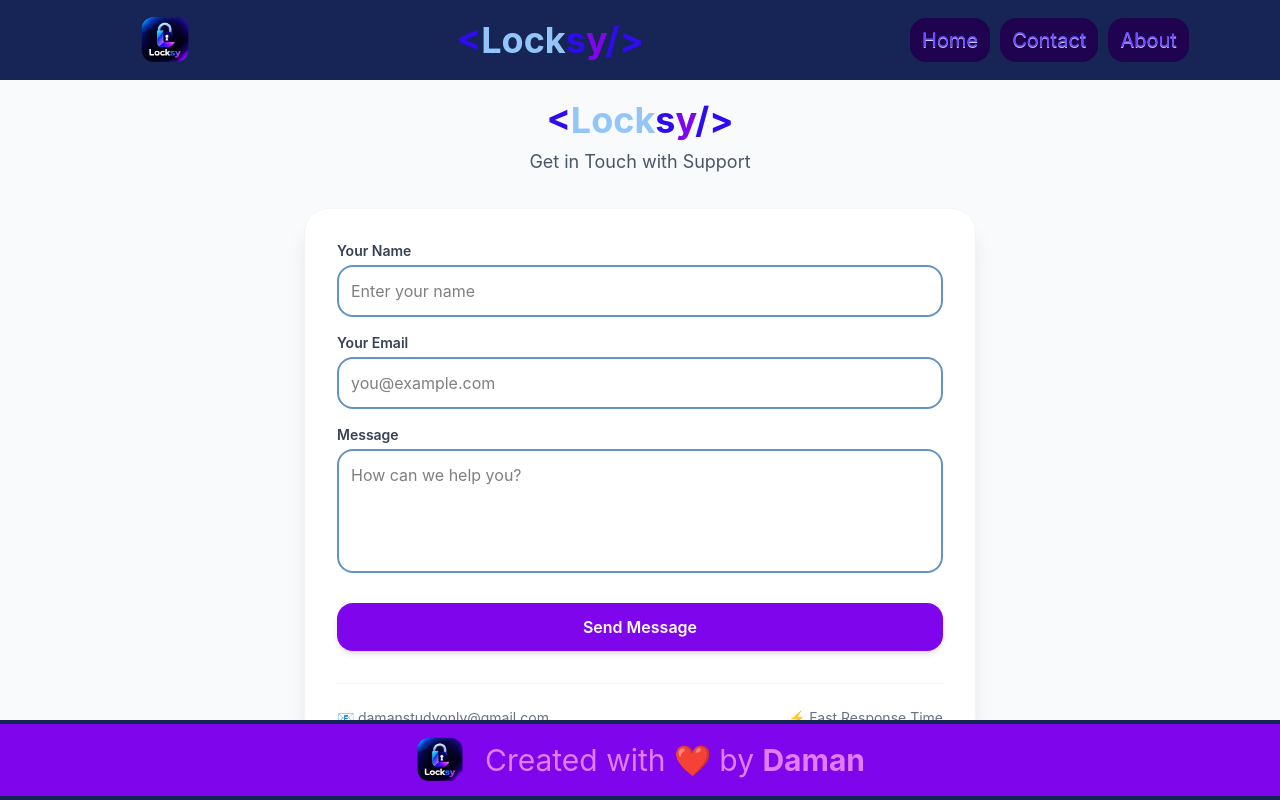
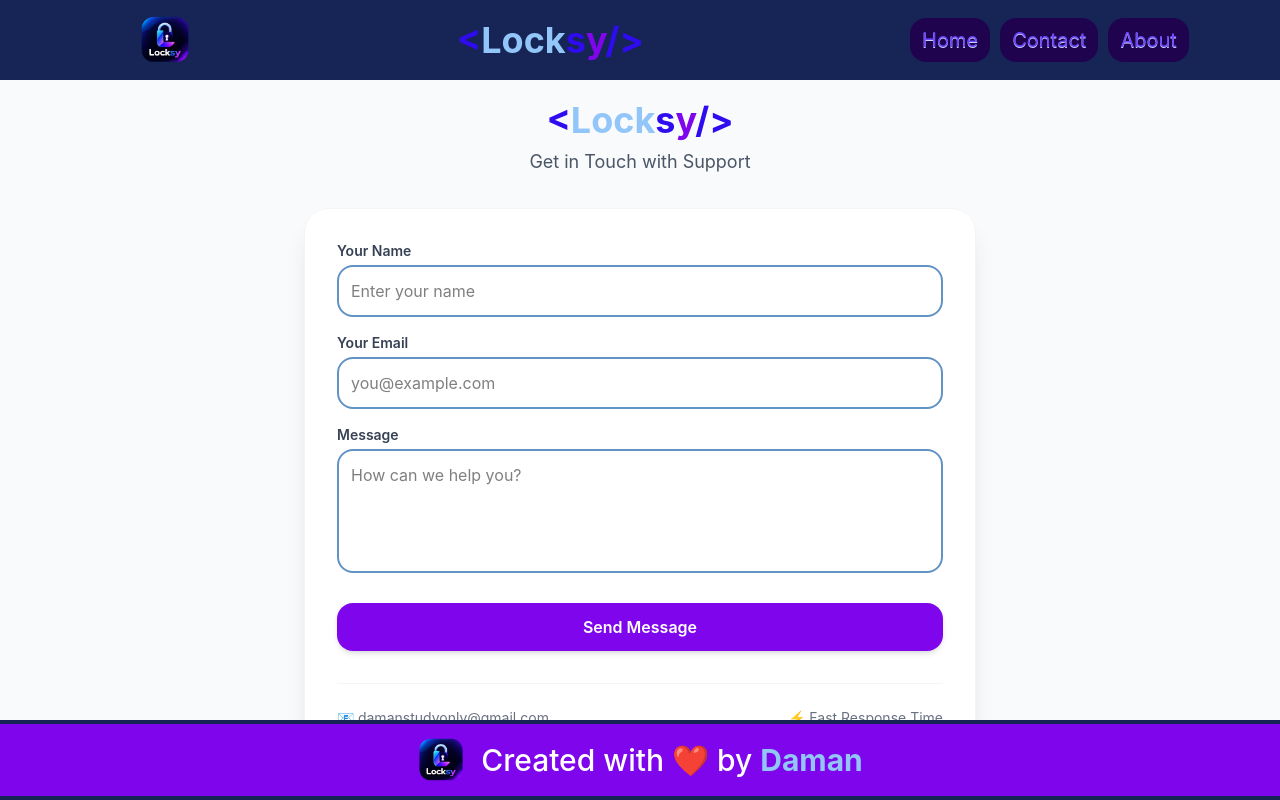
Before and after one commit to HULK-CODDER/Locksy, a React (Vite) app: page /contact in a window 1280 px wide. Built offline with nearby package versions, Linux system fonts and the light colour scheme.

Commit message:
Update Footer.jsx

```diff
--- a/src/components/Footer.jsx
+++ b/src/components/Footer.jsx
@@ -2,9 +2,11 @@ import React from 'react'
 
 const Footer = () => {
   return (
-    <footer className='footer_style'>
-        <img className='w-12.5' src="../favicon.png" alt="logo" />
-        <h2 className='text-3xl '>Created with ❤️ by <b>Daman</b></h2>
+    <footer className='footer_style flex items-center justify-center gap-2.5 sm:gap-4 px-4 w-full'>
+        <img className='w-8 sm:w-10 md:w-12 object-contain' src="../favicon.png" alt="logo" />
+        <h2 className='text-base sm:text-xl md:text-3xl text-white text-center font-medium'>
+          Created with ❤️ by <span className="text-[#92c6f9] font-bold">Daman</span>
+        </h2>
     </footer>
   )
 }
```
